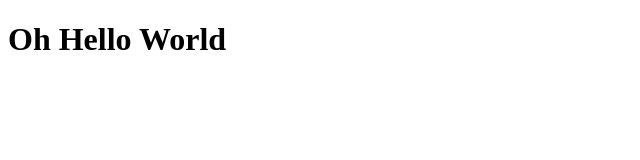
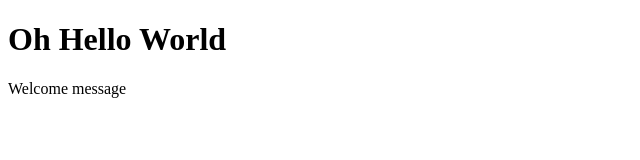
Before and after one commit to alishba-khalid/sqa, a plain HTML site: page index.html in a window 1280 px wide. Shown: the whole page, without its empty margins (0-640 px from the left). Drawn offline with Linux system fonts and the light colour scheme.

Commit message:
Update index.html
Added welcome message

```diff
--- a/index.html
+++ b/index.html
@@ -7,5 +7,8 @@
 </head>
 <body>
     <h1>Oh Hello World</h1>
+    <section>
+        <p>Welcome message</p>
+    </section>
 </body>
 </html>
```
